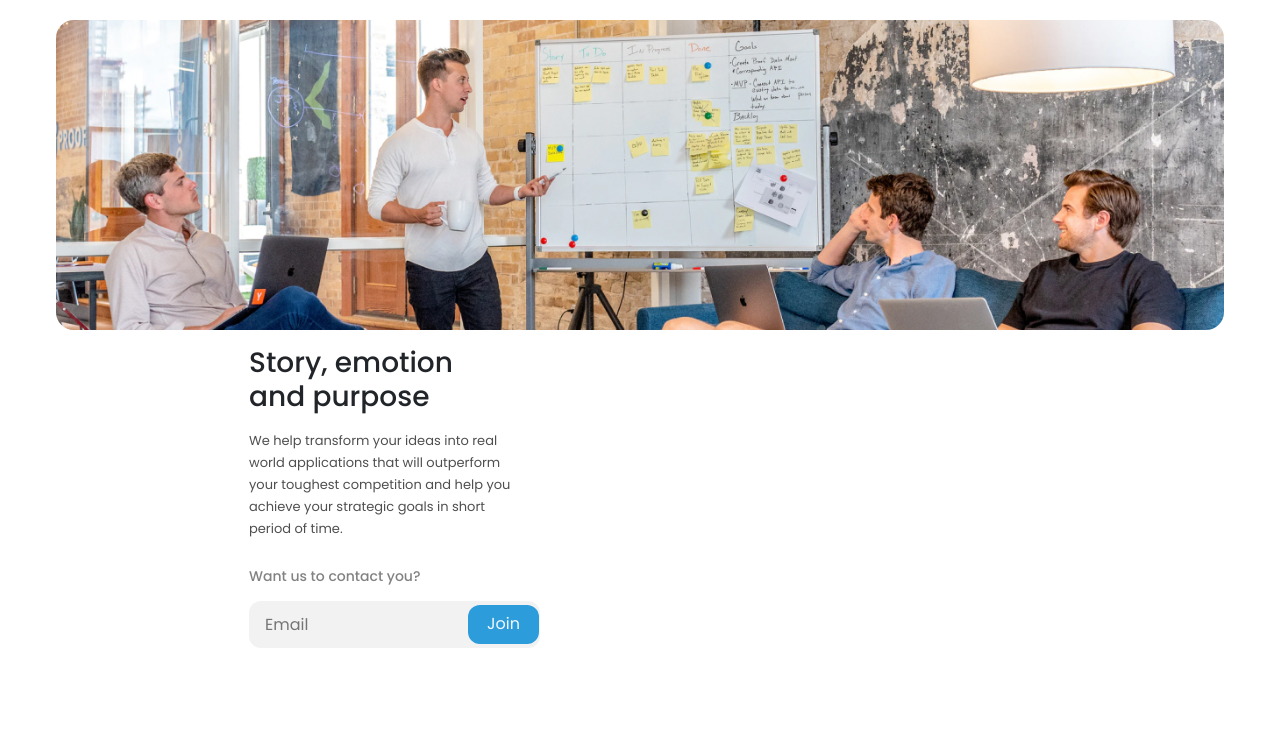
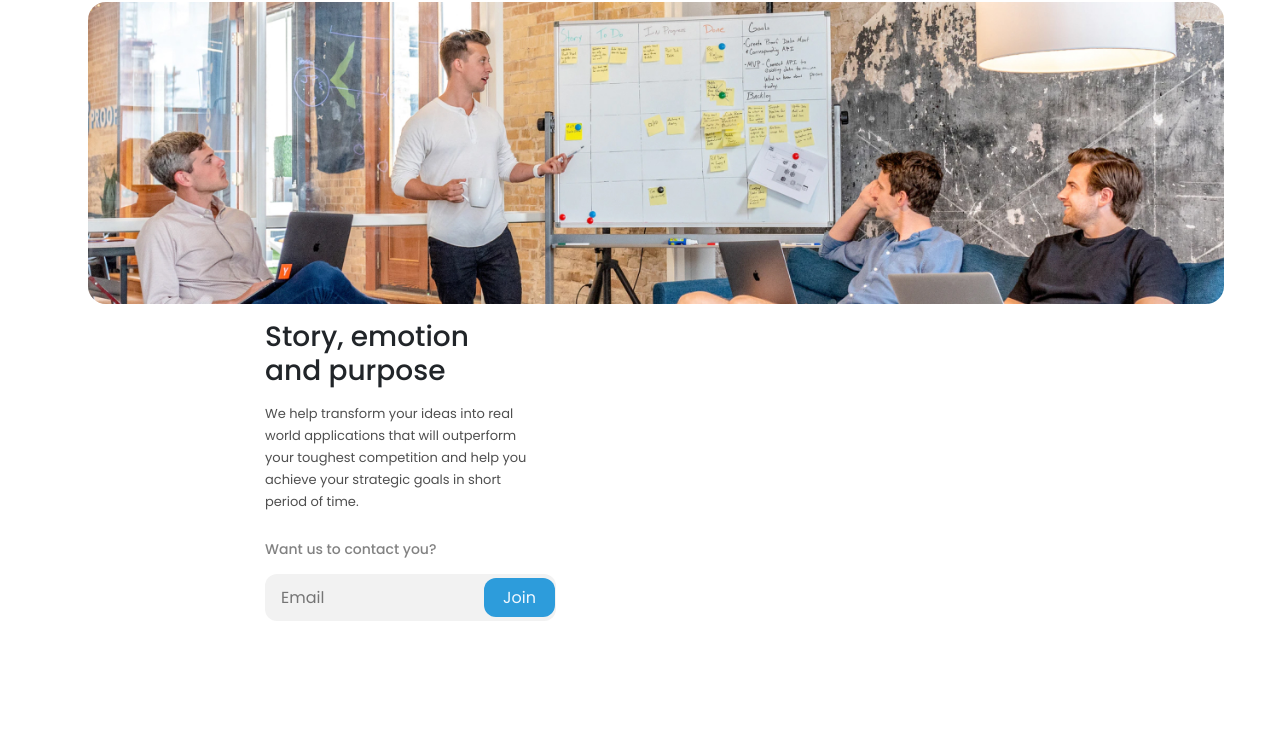
Before and after one commit to gabiMaglia/devChallengeIo7, a plain HTML site: page public/index.html in a window 1280 px wide. Shown: the part 347-1093 px from the top of the page. Drawn offline with nearby package versions, Linux system fonts and the light colour scheme.

Commit message:
finalCommit

```diff
--- a/public/index.html
+++ b/public/index.html
@@ -473,7 +473,10 @@
           max-width: 545px;
         }
       }
-      @media screen and (min-width: 746px) {
+      @media screen and (min-width: 759px) {
+        main {
+          padding-left: 3rem
+        };
         nav .name {
           font-weight: 800;
           font-size: 36px;
```
Also changed, not shown: 1 other file.
